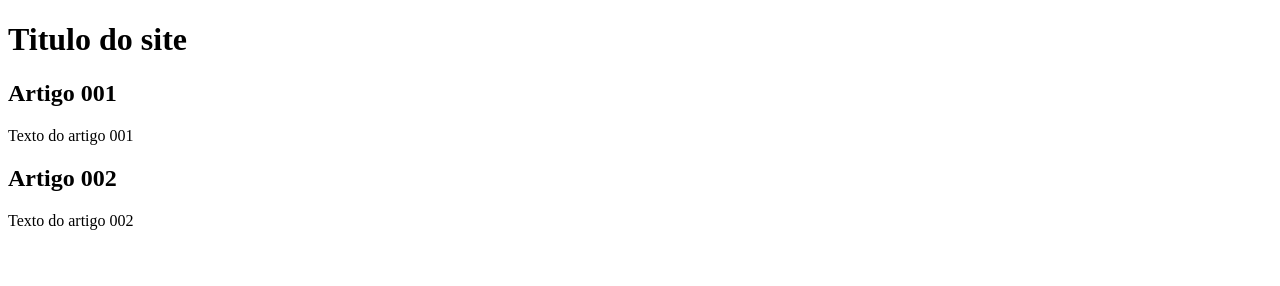
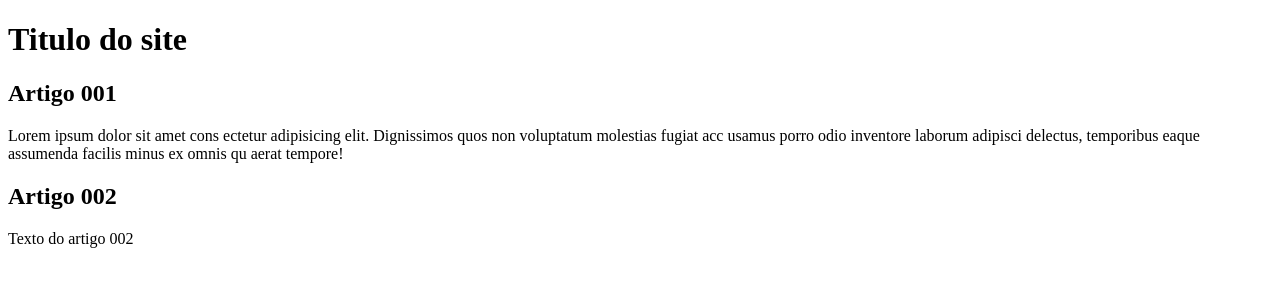
Before and after one commit to isaccfreitas/Projeto-site, a plain HTML site: page index.html in a window 1280 px wide. Drawn offline with Linux system fonts and the light colour scheme.

Commit message:
Update index.html

```diff
--- a/index.html
+++ b/index.html
@@ -12,8 +12,13 @@
         </header>
         <article>
             <h2>Artigo 001</h2>
-            <p>Texto do artigo 001</p>
-        </article>
+            <p>Lorem ipsum dolor sit amet cons
+                ectetur adipisicing elit. Dignissimos quos
+                non voluptatum molestias fugiat acc
+                usamus porro odio inventore laborum adipisci delectus,
+                 temporibus eaque assumenda facilis minus ex omnis qu
+                aerat tempore!</p>
+            </article>
         <article>
             <h2>Artigo 002</h2>
             <p>Texto do artigo 002</p>
```
